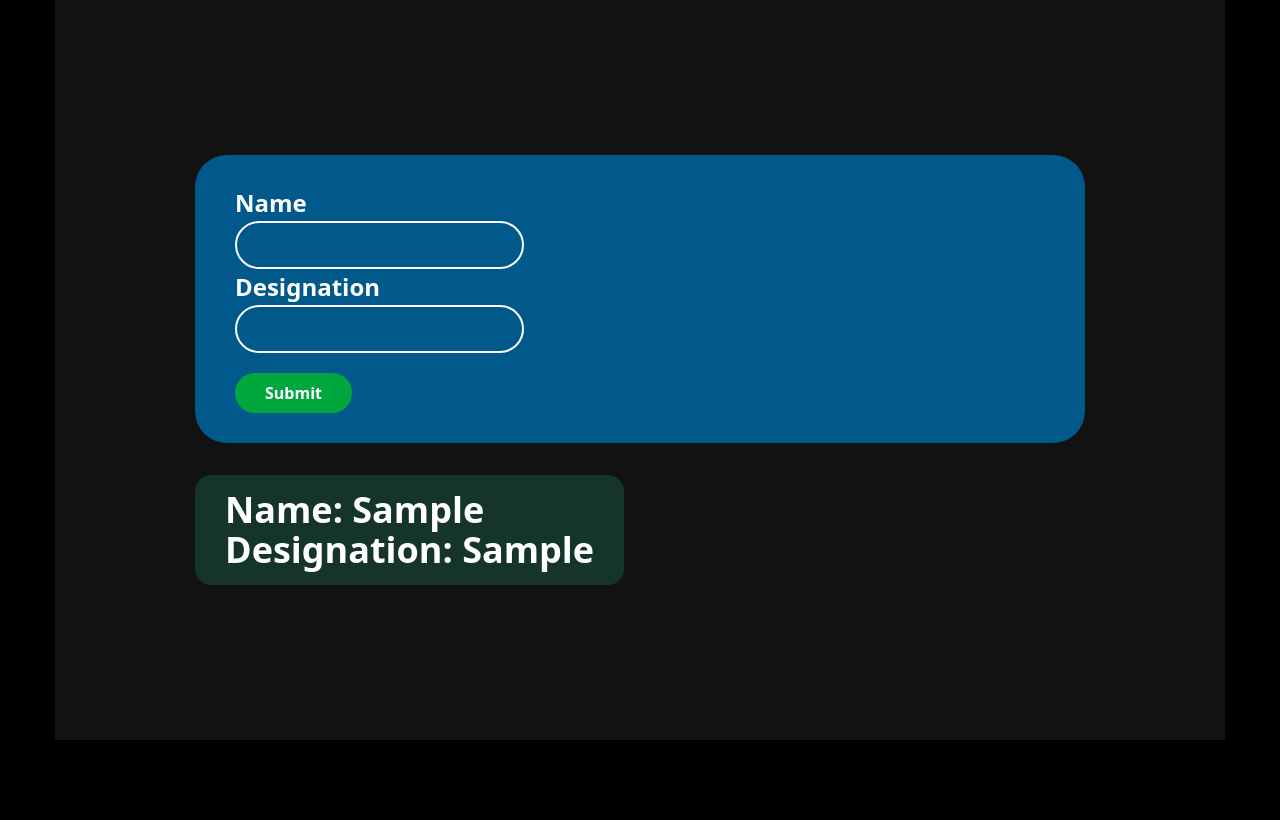
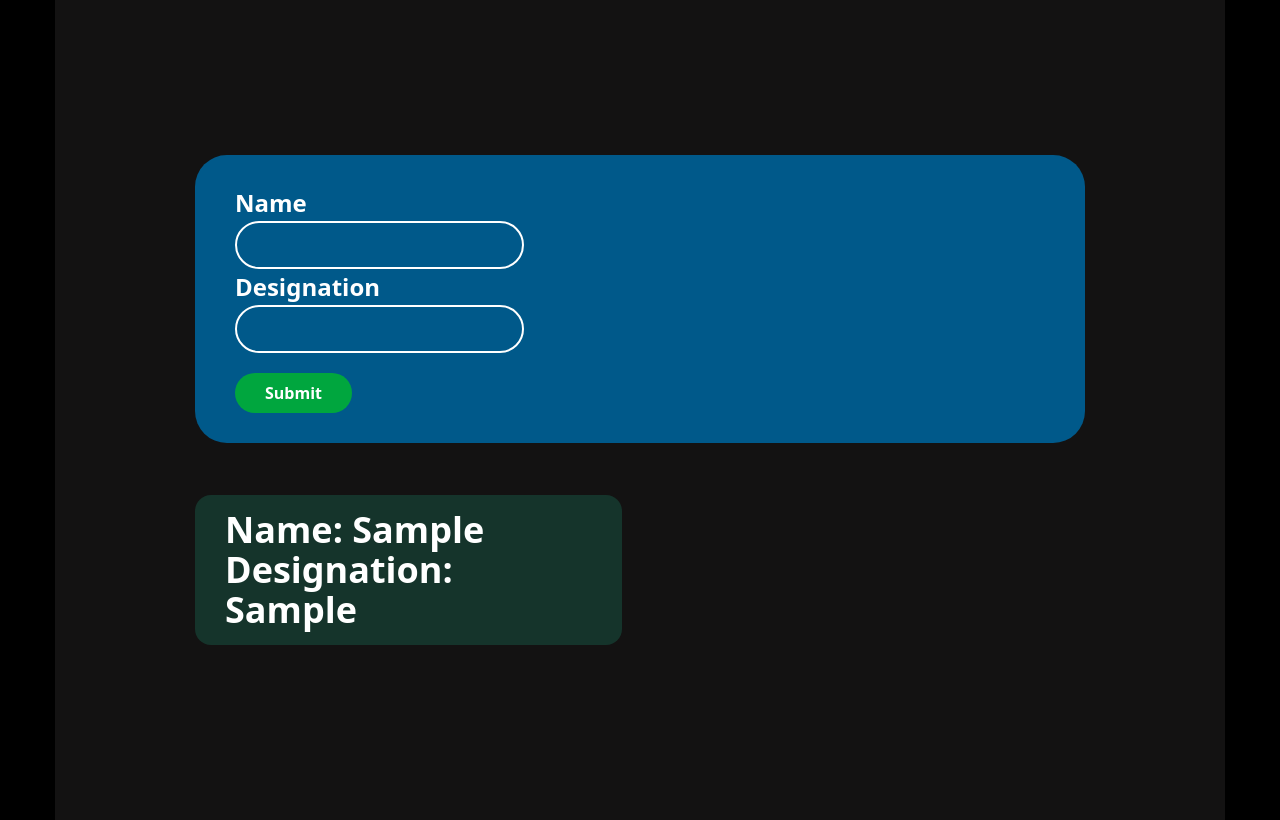
Before and after one commit to abdunnoorfaheem/snapCard, a website: page index.html in a window 1280 px wide. Both pictures are taken after typing "Sample", "Sample" into the empty fields and a click on the button "Submit". Drawn offline with Linux system fonts and the light colour scheme.

Commit message:
some style changes

```diff
--- a/js/script.js
+++ b/js/script.js
@@ -11,7 +11,7 @@ function display() {
 
     cardMake.innerHTML += `
 
-         <div class="text-2xl lg:text-4xl bg-[#1a5c4974] lg:px-[30px] lg:py-[15px] px-[15px] py-[8px] rounded-2xl text-white pt-4 pb-4">
+         <div class="w-[100%] lg:w-[48%] text-2xl lg:text-4xl bg-[#1a5c4974] lg:px-[30px] lg:py-[15px] px-[15px] py-[8px] rounded-2xl text-white pt-4 pb-4 my-5">
                     <h3>Name: ${item.name}</h3>
                     <h3>Designation: ${item.Designation}</h3>
                 </div>
```
Also changed, not shown: src/output.css.
